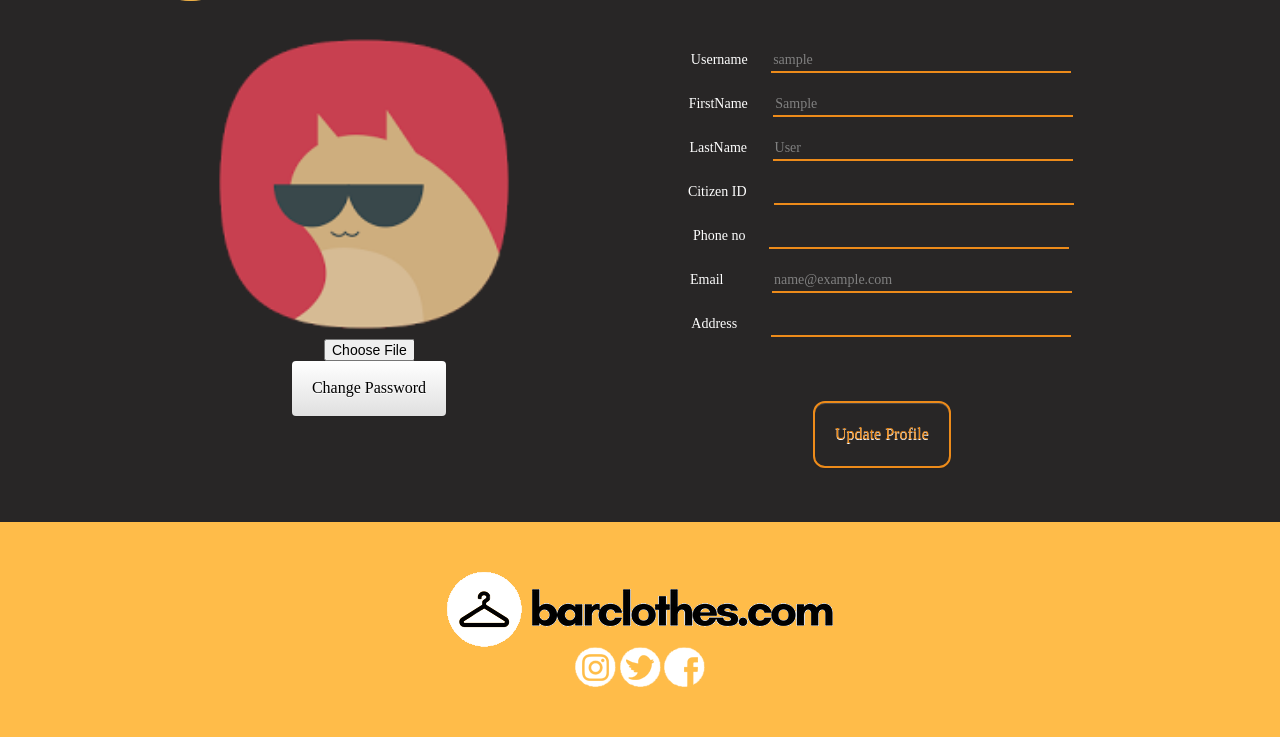
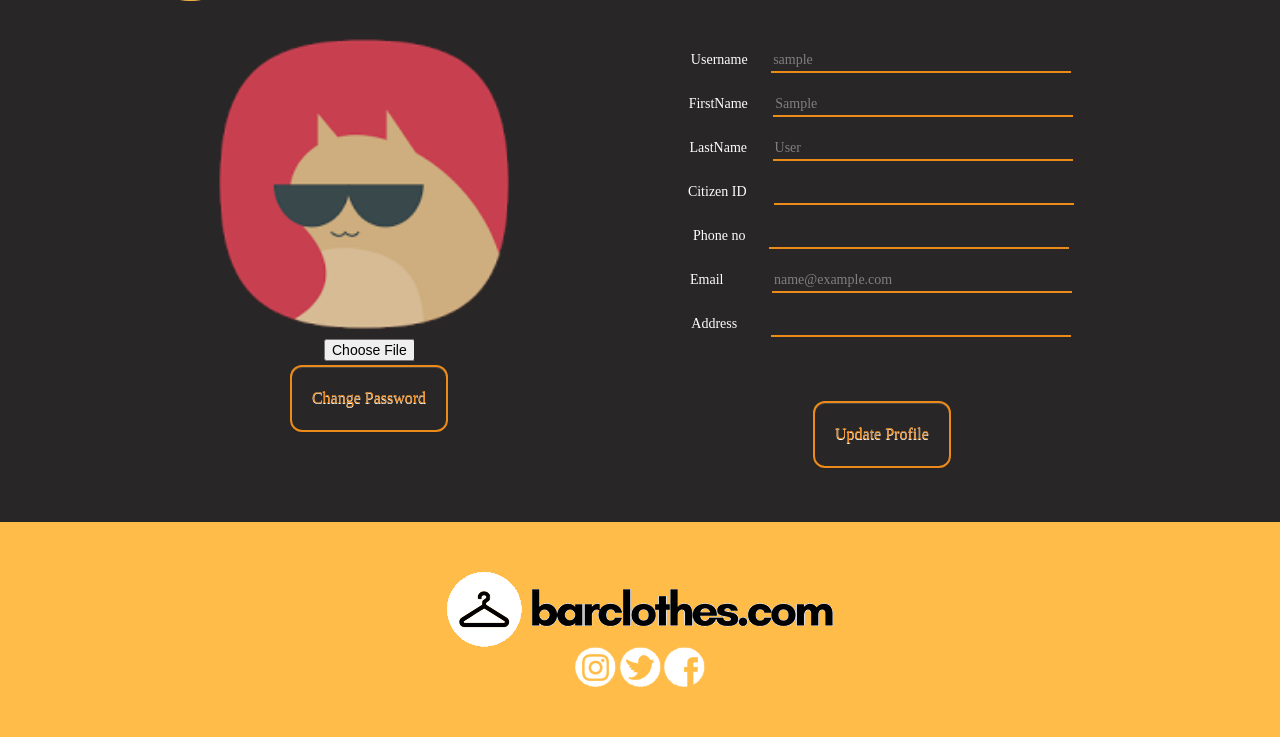
Before and after one commit to iitim/BarClothes, a Django app: page /profiles/ in a window 1280 px wide. Shown: the part 293-1030 px from the top of the page. Run offline with Django 3.2, Linux system fonts and the light colour scheme; the visitor is signed in with stand-in values (Sample User, id 1); some libraries are stand-ins or nearby versions; some web fonts are replaced.

Commit message:
closed Am's job

```diff
--- a/static/static/css/profile.css
+++ b/static/static/css/profile.css
@@ -364,22 +364,32 @@ input.input-edit-text2{
 }
 
 a.btn.btn-default{
-  background-color:#d3d3d3;
-  border:none;
-  color:black;
-  padding:16px 20px;
+  background:transparent;
+  color:#ed8b1a;
+  border-radius:12px;
+  border:2px solid;
+  padding:20px;
   text-align:center;
   text-decoration:none;
   display:inline-block;
   font-size:16px;
-  margin-right:auto;
-  transition-duration:0.4s;
+  margin:4px 2px;
   cursor:pointer;
 }
 
 a.btn.btn-default:hover{
-  background-color:#dcd7d7;
+  /* background-color:#dcd7d7; */
   color:rgb(255,255,256);
+}
+
+a.btn.btn-default:active{
+  background-color:transparent;
+  color:#e7e7e7;
+  text-decoration:underline;
+}
+
+.change_password_button{
+  margin-top: 100px;
 }
 
 .row {
```
